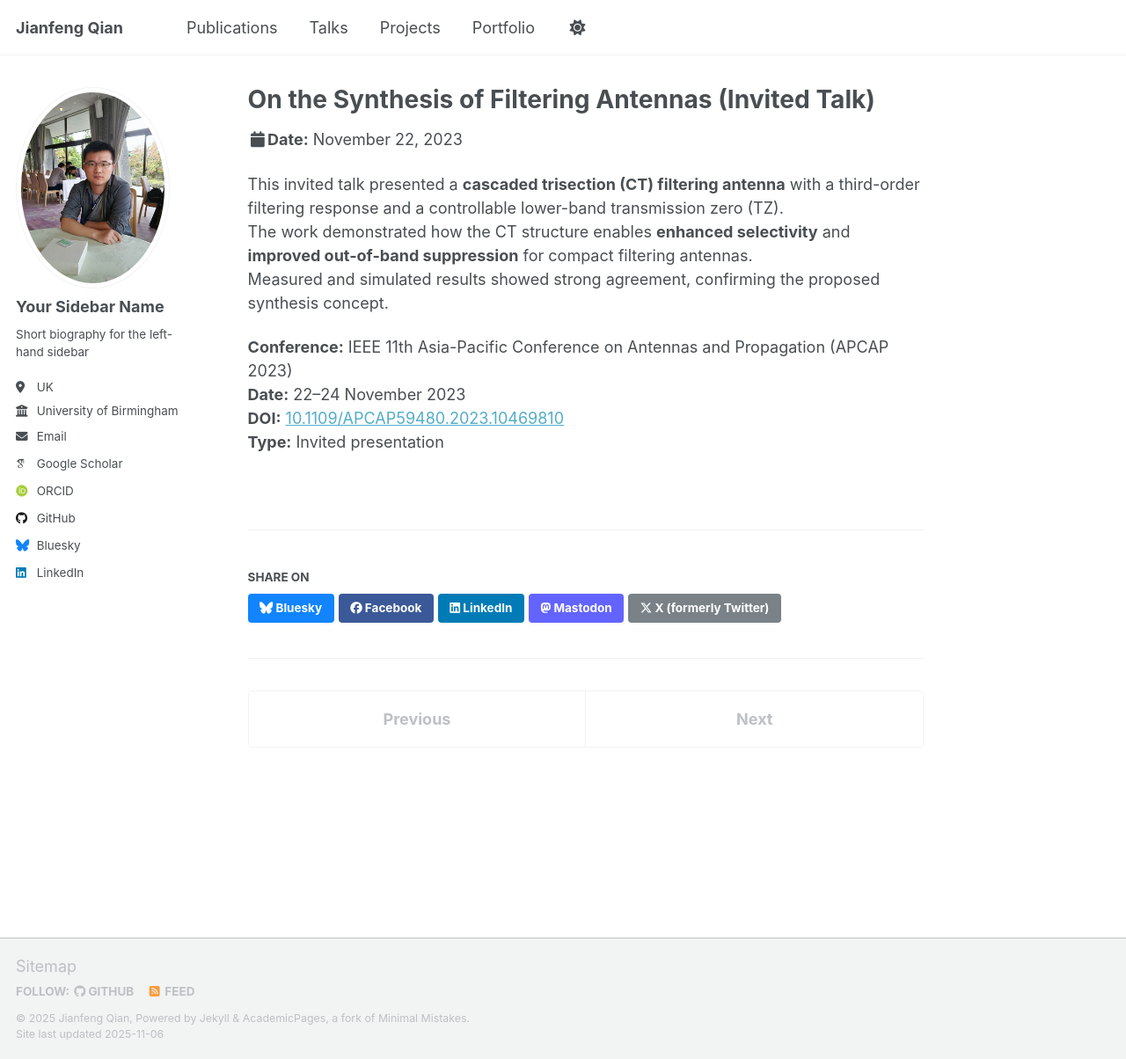
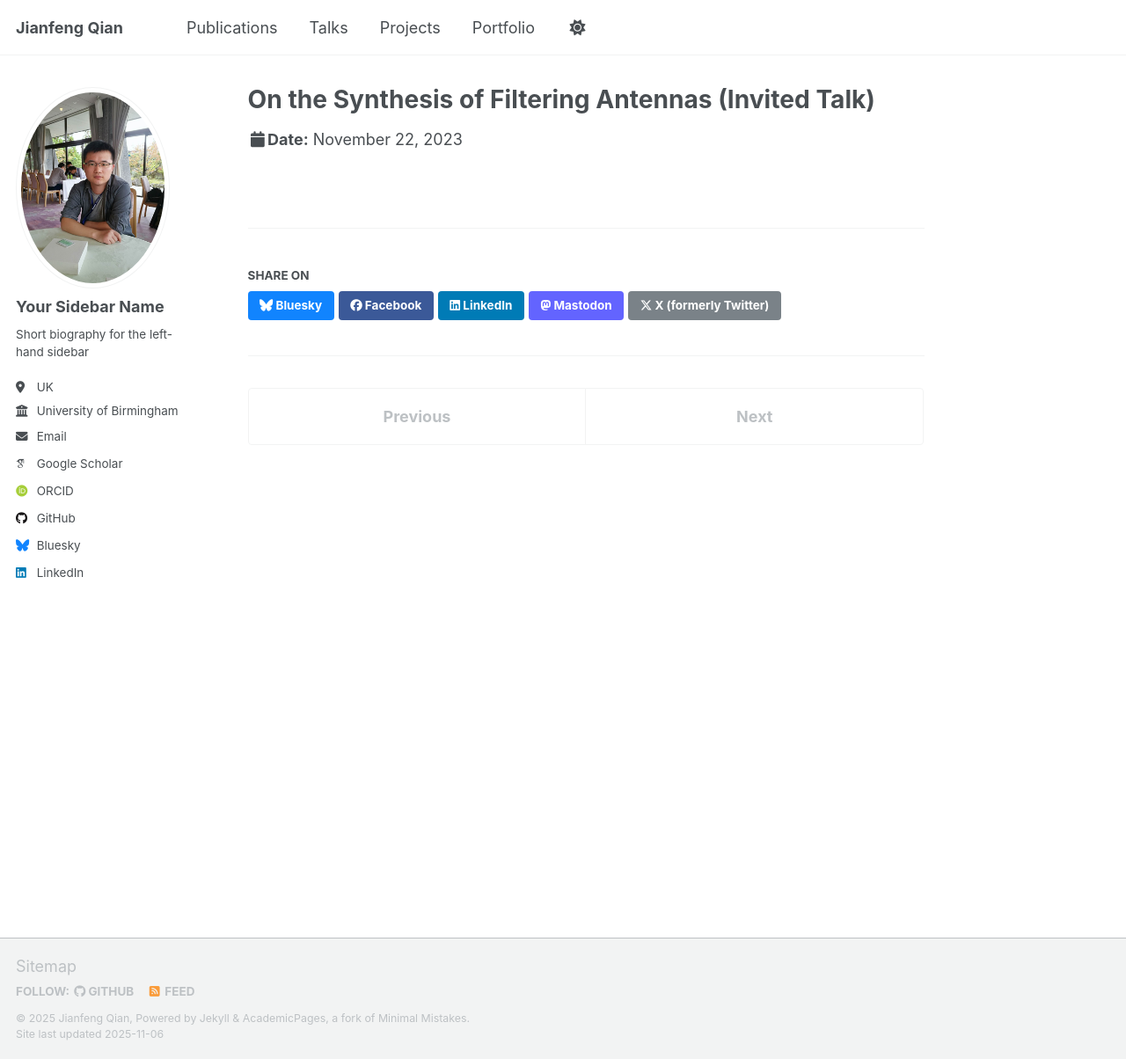
Before and after one commit to eejfqian/eejfqian.github.io, a Jekyll site: the page built from _talks/2023-11-22-apcap-invited-talk.md, in a window 1280 px wide and 1204 px high. Shown: the whole window at 88% size. Built offline with Jekyll 4.4.1, drawn with Linux system fonts in a browser that asks for light colours; some web fonts are replaced; a script that is not in the unit is left out.

Commit message:
Update 2023-11-22-apcap-invited-talk.md

```diff
--- a/_talks/2023-11-22-apcap-invited-talk.md
+++ b/_talks/2023-11-22-apcap-invited-talk.md
@@ -7,12 +7,3 @@ venue: "IEEE 11th Asia-Pacific Conference on Antennas and Propagation (APCAP 202
 date: 2023-11-22
 location: "Guangzhou, China"
 ---
-
-This invited talk presented a **cascaded trisection (CT) filtering antenna** with a third-order filtering response and a controllable lower-band transmission zero (TZ).
-The work demonstrated how the CT structure enables **enhanced selectivity** and **improved out-of-band suppression** for compact filtering antennas.
-Measured and simulated results showed strong agreement, confirming the proposed synthesis concept.
-
-**Conference:** IEEE 11th Asia-Pacific Conference on Antennas and Propagation (APCAP 2023)
-**Date:** 22–24 November 2023
-**DOI:** [10.1109/APCAP59480.2023.10469810](https://doi.org/10.1109/APCAP59480.2023.10469810)
-**Type:** Invited presentation
```
